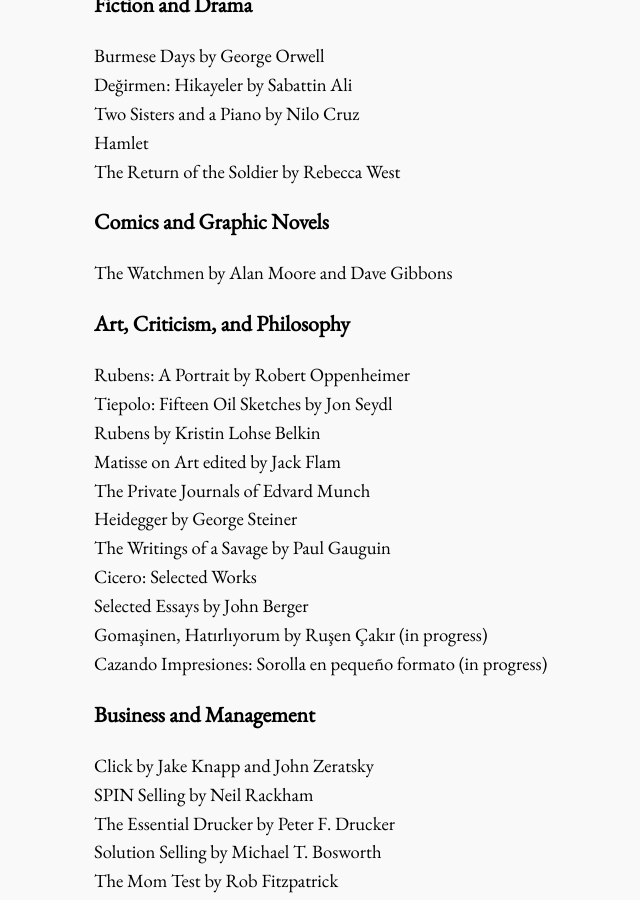
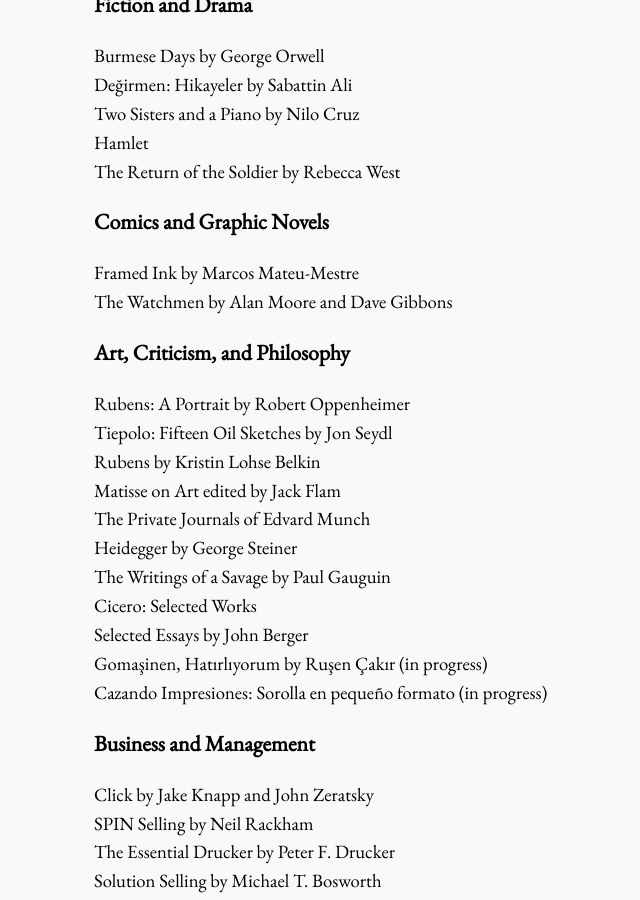
Before and after one commit to bora-uyumazturk/bora-uyumazturk.github.io, a Jekyll site: the page built from reading.html, in a window 1280 px wide and 900 px high, scrolled down 320 px. Shown: the whole window, without its empty margins (78-718 px from the left). Built offline with Jekyll 4.4.1, drawn with Linux system fonts in a browser that asks for light colours.

Commit message:
Update reading.html

```diff
--- a/reading.html
+++ b/reading.html
@@ -24,6 +24,7 @@
 
   <h3>Comics and Graphic Novels</h3>
 
+  Framed Ink by Marcos Mateu-Mestre <br>
   The Watchmen by Alan Moore and Dave Gibbons
 
   <h3>Art, Criticism, and Philosophy</h3>
```
